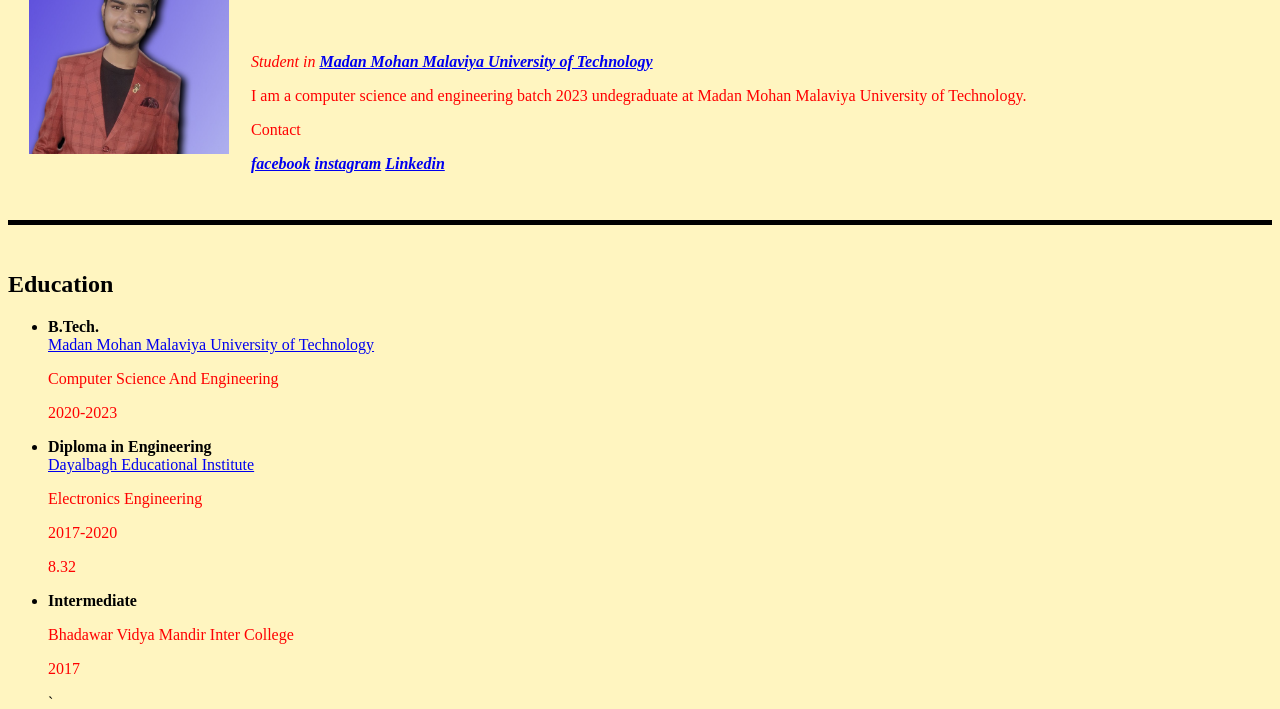
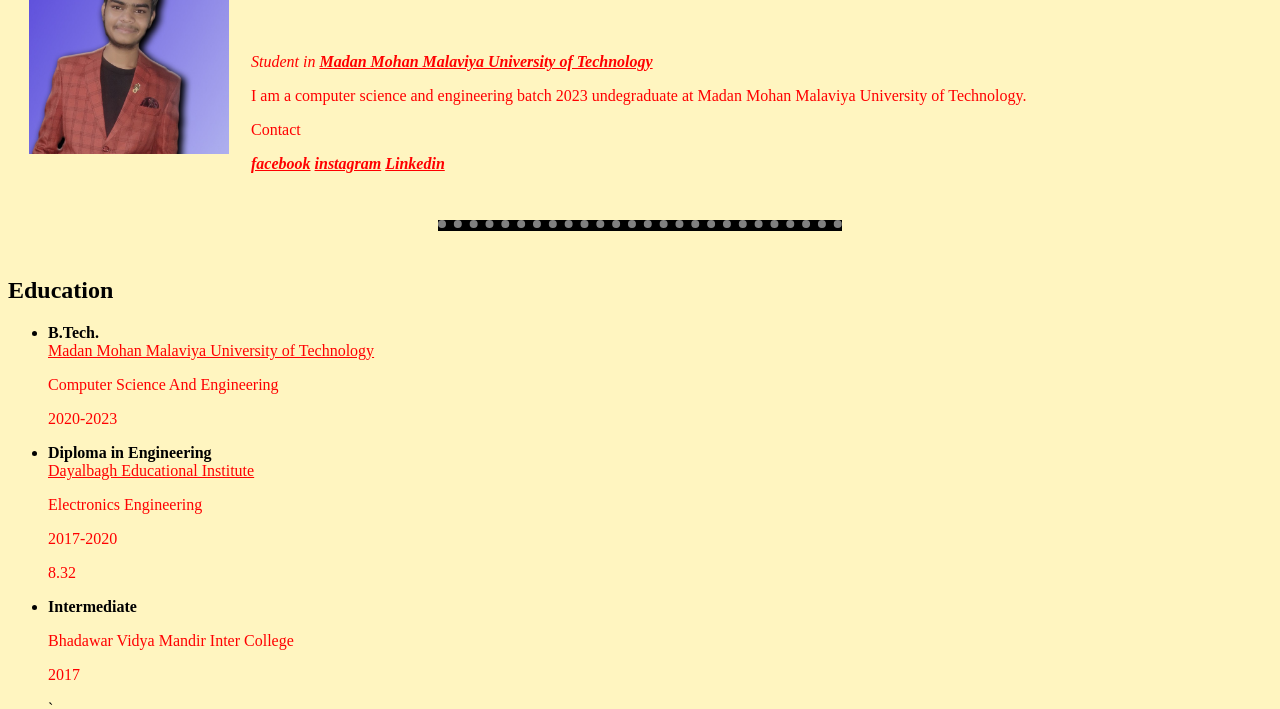
Before and after one commit to absolute-looser/portfolio, a plain HTML site: page index.html in a window 1280 px wide. Shown: the part 90-799 px from the top of the page. Drawn offline with Linux system fonts and the light colour scheme.

Commit message:
added some new styles

```diff
--- a/css/mystyle.css
+++ b/css/mystyle.css
@@ -9,3 +9,22 @@
 p{
     color: red;
 }
+hr{
+    border-style: none;
+    border-top-style: dotted;
+    border-color: grey;
+    border-width: 8px;
+    width: 32%;
+}
+#author{
+    border-radius: 100%;
+}
+img:hover{
+    filter: drop-shadow(0 0 5px red);
+}
+a:hover{
+    color: gold;
+}
+a{
+	color:red;
+}
```
